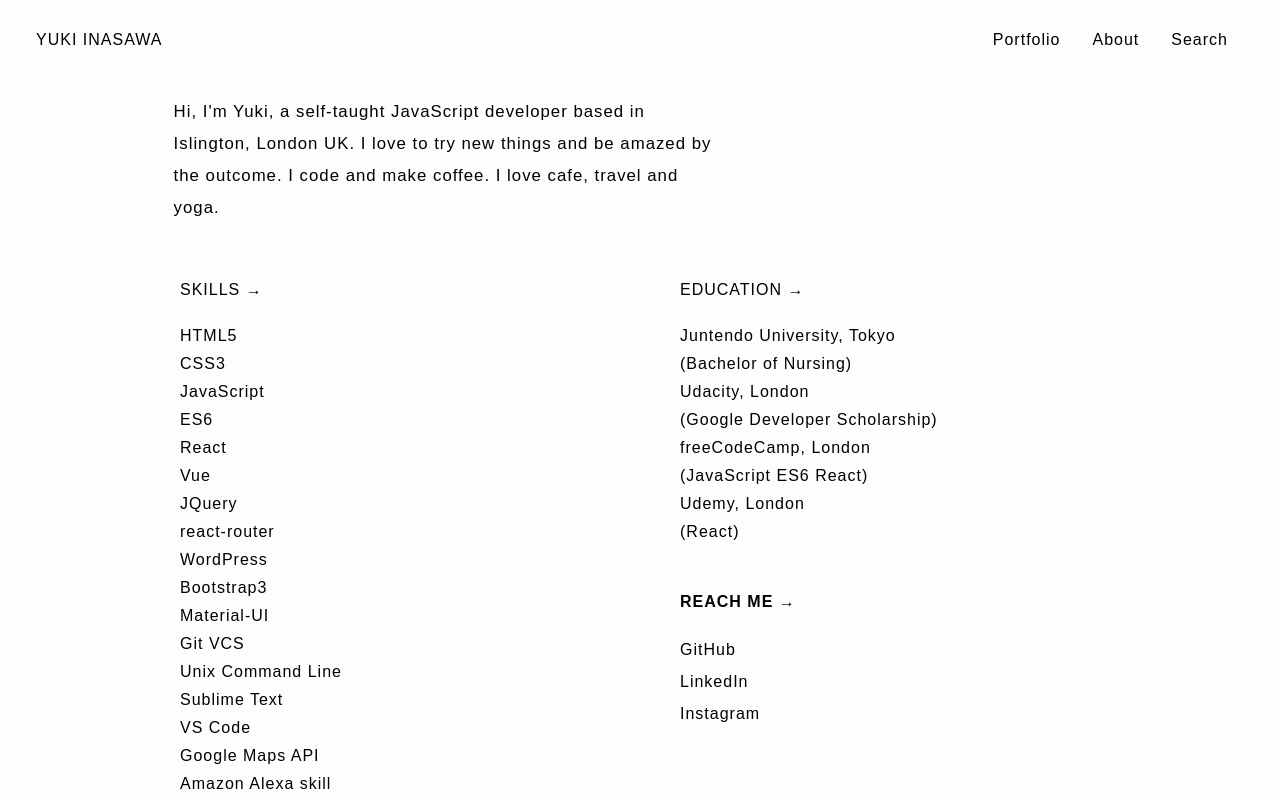
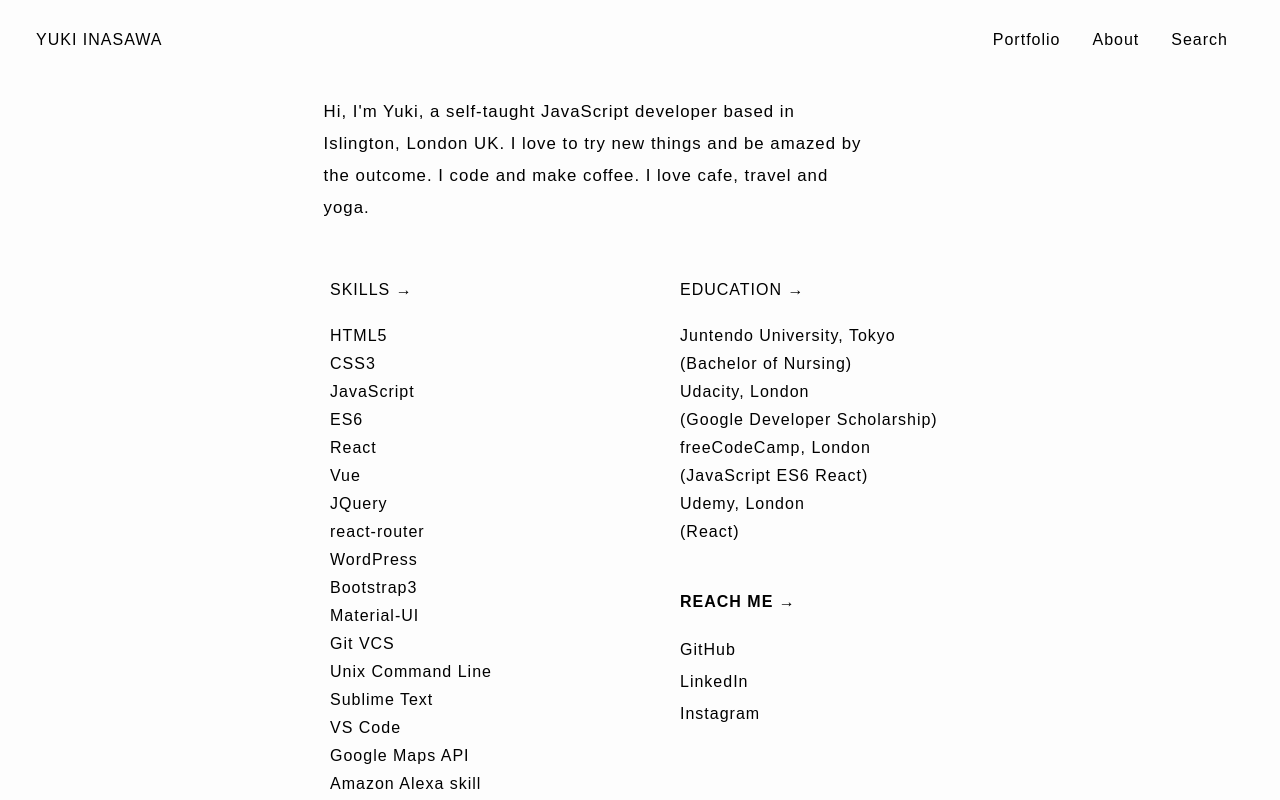
Before and after one commit to Yukichka/Yuki-app, a React (Create React App) app: page /about in a window 1280 px wide. Shown: the top 800 px of the page. Built offline with nearby package versions, Linux system fonts and the light colour scheme.

Commit message:
CSS style WIP

```diff
--- a/src/App.css
+++ b/src/App.css
@@ -101,6 +101,7 @@ html {
   width: 460px;
   margin: 5em 2em 3em 2em;
   text-align: left;
+  font-size: 1.05em;
 }
 .each-project {
   margin: 0 2em 4.15em 2em;
@@ -171,7 +172,7 @@ html {
 /*-------------------about-------------------*/
 .about {
   margin: 6em auto;
-  width: 1000px;
+  width: 700px;
   font-size: 1em;
 }
 .about-header {
```
